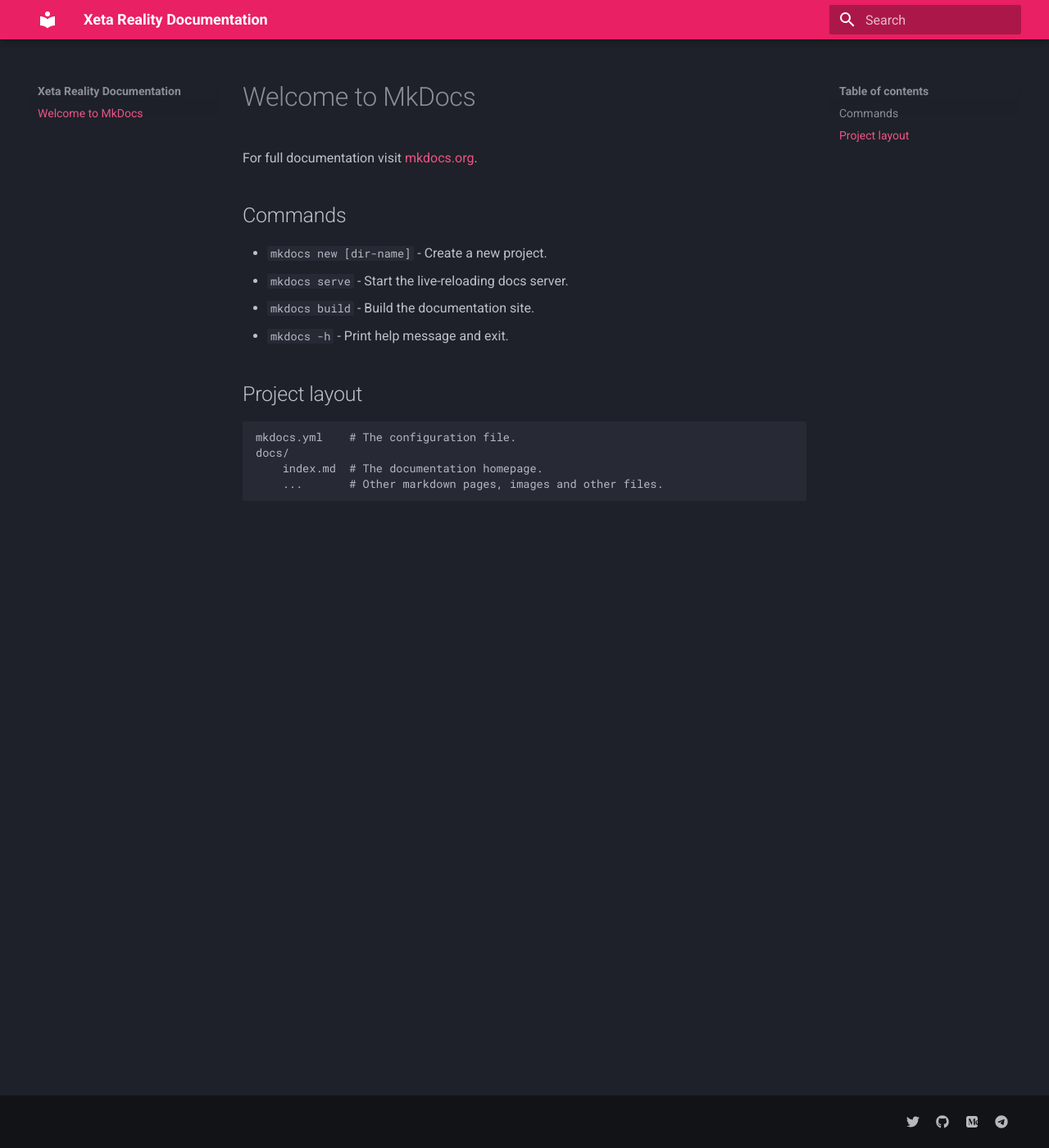
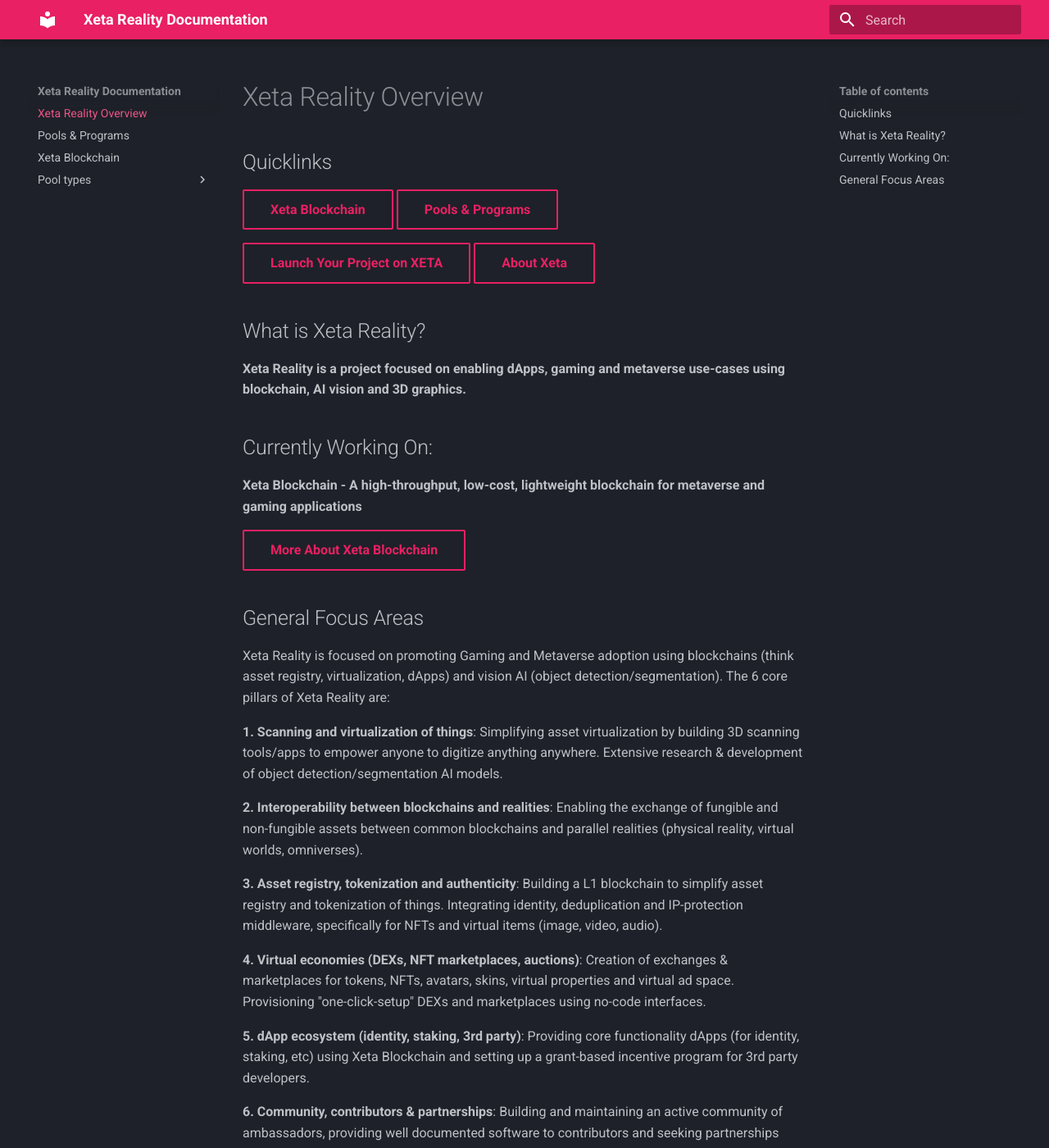
Before and after one commit to xetareality/docs, an MkDocs documentation site: the page built from docs/index.md, in a window 1280 px wide and 1400 px high. Shown: the whole window at 82% size. Built offline with MkDocs 1.6.1 and Material for MkDocs 9.7.7, drawn with Linux system fonts in a browser that asks for light colours; some of the changed text lies outside the part shown.

Commit message:
feat: update overview and pool docs

```diff
--- a/docs/index.md
+++ b/docs/index.md
@@ -1,17 +1,31 @@
-# Welcome to MkDocs
+# Xeta Reality Overview
 
-For full documentation visit [mkdocs.org](https://www.mkdocs.org).
+## Quicklinks
+[Xeta Blockchain](/pools-programs){.md-button}
+[Pools & Programs](/pools-programs){.md-button}
 
-## Commands
+[Launch Your Project on XETA](/pools-programs){.md-button}
+[About Xeta](/pools-programs){.md-button}
 
-* `mkdocs new [dir-name]` - Create a new project.
-* `mkdocs serve` - Start the live-reloading docs server.
-* `mkdocs build` - Build the documentation site.
-* `mkdocs -h` - Print help message and exit.
+## What is Xeta Reality?
+**Xeta Reality is a project focused on enabling dApps, gaming and metaverse use-cases using blockchain, AI vision and 3D graphics.**
 
-## Project layout
+## Currently Working On:
+**Xeta Blockchain - A high-throughput, low-cost, lightweight blockchain for metaverse and gaming applications**
 
-    mkdocs.yml    # The configuration file.
-    docs/
-        index.md  # The documentation homepage.
-        ...       # Other markdown pages, images and other files.
+[More About Xeta Blockchain](/pools-programs){.md-button}
+
+## General Focus Areas
+Xeta Reality is focused on promoting Gaming and Metaverse adoption using blockchains (think asset registry, virtualization, dApps) and vision AI (object detection/segmentation). The 6 core pillars of Xeta Reality are:
+
+**1. Scanning and virtualization of things**: Simplifying asset virtualization by building 3D scanning tools/apps to empower anyone to digitize anything anywhere. Extensive research & development of object detection/segmentation AI models.
+
+**2. Interoperability between blockchains and realities**: Enabling the exchange of fungible and non-fungible assets between common blockchains and parallel realities (physical reality, virtual worlds, omniverses).
+
+**3. Asset registry, tokenization and authenticity**: Building a L1 blockchain to simplify asset registry and tokenization of things. Integrating identity, deduplication and IP-protection middleware, specifically for NFTs and virtual items (image, video, audio).
+
+**4. Virtual economies (DEXs, NFT marketplaces, auctions)**: Creation of exchanges & marketplaces for tokens, NFTs, avatars, skins, virtual properties and virtual ad space. Provisioning "one-click-setup" DEXs and marketplaces using no-code interfaces.
+
+**5. dApp ecosystem (identity, staking, 3rd party)**: Providing core functionality dApps (for identity, staking, etc) using Xeta Blockchain and setting up a grant-based incentive program for 3rd party developers.
+
+**6. Community, contributors & partnerships**: Building and maintaining an active community of ambassadors, providing well documented software to contributors and seeking partnerships with companies for collaboration around Metaverse technologies.
--- /dev/null
+++ b/docs/xeta-blockchain.md
@@ -0,0 +1 @@
+# Xeta Blockchain
--- a/mkdocs.yml
+++ b/mkdocs.yml
@@ -1,4 +1,5 @@
 site_name: Xeta Reality Documentation
+site_dir: 'site'
 theme:
   name: material
   palette:
@@ -20,3 +21,5 @@
       link: https://xetareality.medium.com/
     - icon: fontawesome/brands/telegram
       link: https://t.me/XetaReality
+markdown_extensions:
+  - attr_list
```
Also changed, not shown: docs/pools-programs.md (added, +30 -0 lines), docs/pool-types/auction.md (added), docs/pool-types/fee.md (added), docs/pool-types/fund.md (added), docs/pool-types/lock.md (added), docs/pool-types/loot.md (added), docs/pool-types/lottery.md (added), docs/pool-types/stake.md (added), docs/pool-types/swap.md (added), docs/pool-types/vote.md (added), 1 other file.
